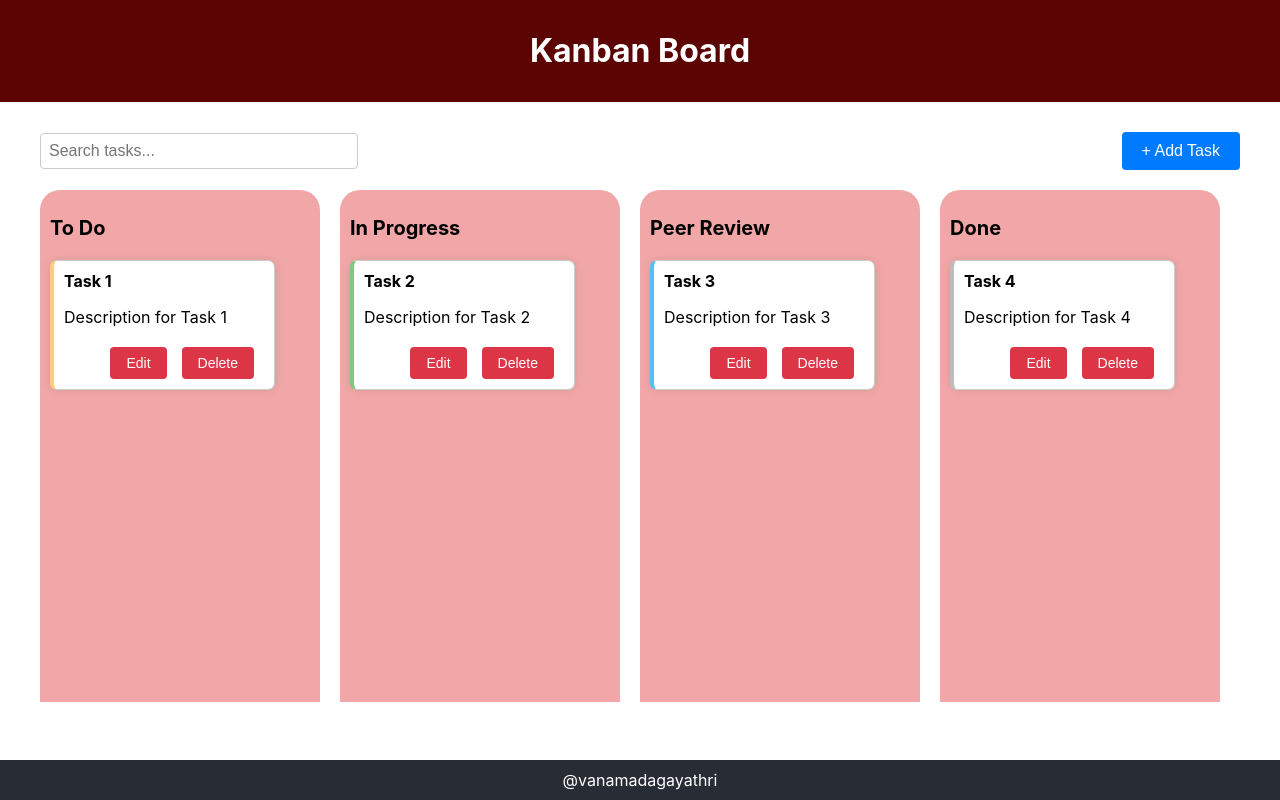
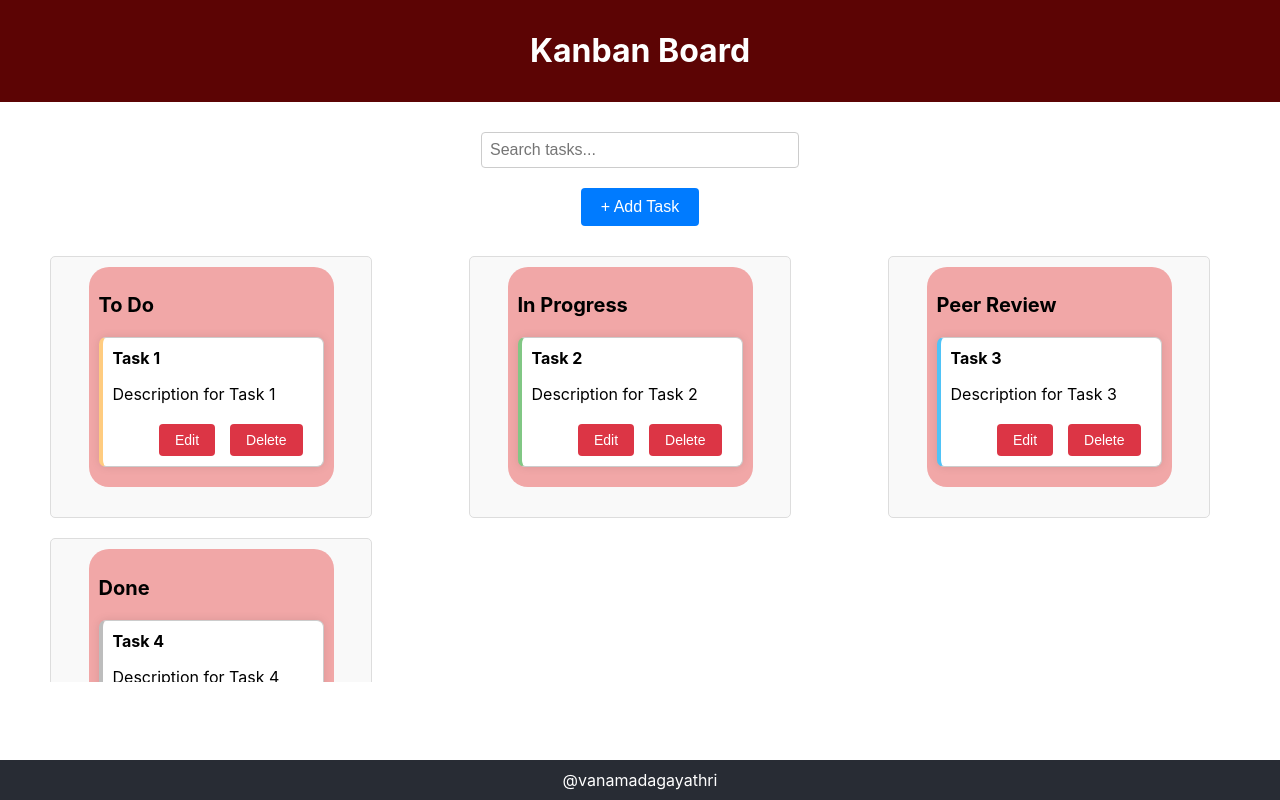
Before and after one commit to gayathrivanamada/kanban-board, a React (Create React App) app: page / in a window 1280 px wide. Built offline with nearby package versions, Linux system fonts and the light colour scheme.

Commit message:
Update BoardSection.css

```diff
--- a/src/components/BoardSection.css
+++ b/src/components/BoardSection.css
@@ -1,19 +1,103 @@
-.board-section {
-    background-color: #a81f1f;
-    padding: 10px;
-    border-radius: 8px;
-    margin-bottom: 20px;
-    height: 70vh;
-    overflow-y: auto;
+.kanban-board {
+    display: flex;
+    flex-direction: column;
+    align-items: center;
+    margin: 0 auto;
+    max-width: 1200px;
+    padding: 20px;
+    box-sizing: border-box;
 }
 
-.section-title {
-    font-size: 20px;
-    margin-bottom: 10px;
+.board-header {
+    display: flex;
+    flex-direction: column;
+    width: 100%;
+    align-items: center;
+    margin-bottom: 20px;
 }
 
-.task-cards {
+.search-bar {
+    width: 100%;
+    max-width: 600px;
+    padding: 10px;
+    margin-bottom: 20px;
+    border-radius: 5px;
+    border: 1px solid #ccc;
+}
+
+.add-task-container {
     display: flex;
     flex-direction: column;
-    /* Ensure task cards stack vertically */
+    align-items: center;
+    width: 100%;
+    max-width: 600px;
 }
+
+.add-task-button {
+    padding: 10px 20px;
+    margin-bottom: 10px;
+    background-color: #007bff;
+    color: white;
+    border: none;
+    border-radius: 5px;
+    cursor: pointer;
+}
+
+.add-task-button:disabled {
+    background-color: #ccc;
+}
+
+.task-card {
+    display: flex;
+    flex-direction: column;
+    width: 80%;
+    max-width: 600px;
+}
+
+.task-card input,
+.task-card textarea {
+    width: 100%;
+    padding: 10px;
+    margin-bottom: 10px;
+    border-radius: 5px;
+    border: 1px solid #ccc;
+}
+
+.board-sections {
+    display: flex;
+    flex-wrap: wrap;
+    width: 100%;
+    gap: 20px;
+    justify-content: center; /* Center columns */
+}
+
+.board-column {
+    flex: 1;
+    min-width: 250px; /* responsiveness */
+    max-width: 300px; /* Seted a maximum width */
+    display: flex;
+    flex-direction: column;
+    align-items: center;
+    padding: 10px;
+    border: 1px solid #ddd;
+    border-radius: 5px;
+    background-color: #f9f9f9;
+}
+
+@media (max-width: 768px) {
+    .board-column {
+        min-width: 200px;
+        max-width: 250px;
+    }
+}
+
+@media (max-width: 480px) {
+    .board-column {
+        min-width: 150px;
+        max-width: 200px;
+    }
+
+    .task-card {
+        width: 30%;
+    }
+}
```
